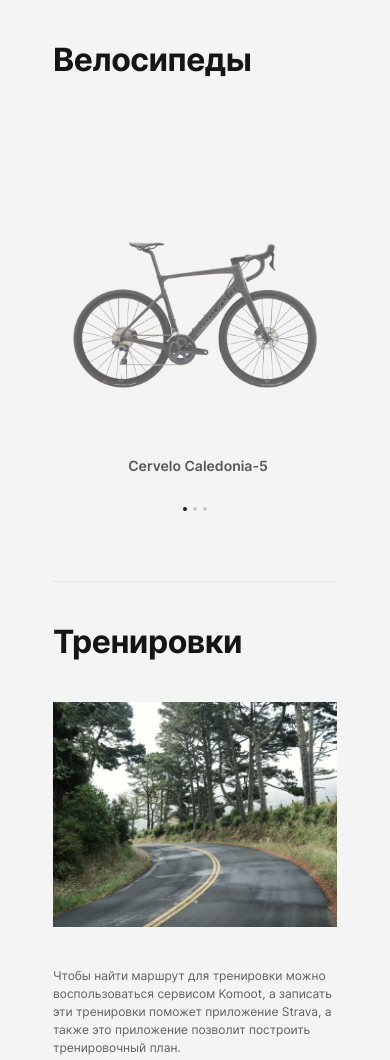
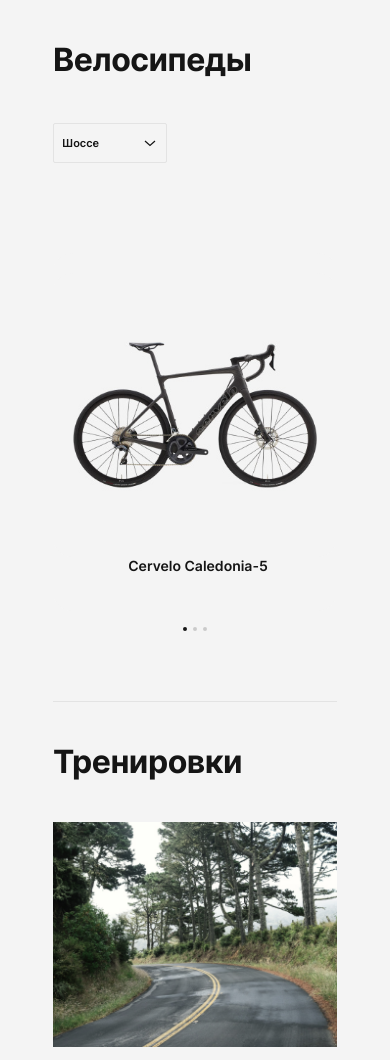
Before and after one commit to steanull/cycling-trip, a plain HTML site: page index.html in a window 390 px wide. Shown: the part 1860-2920 px from the top of the page. Drawn offline with Linux system fonts and the light colour scheme.

Commit message:
added mobile bicycle's swicher

```diff
--- a/index.html
+++ b/index.html
@@ -108,6 +108,7 @@
     </section>
     <section class="bicycles content__bicycles" id="bicycles">
       <h2 class="bicycles__title">Велосипеды</h2>
+      <div class="bicycles__link-value">Шоссе</div>
       <ul class="bicycles__menu">
         <li class="bicycles__menu-item">
           <button type="button" class="bicycles__link bicycles__link_active" data-tabs-path="highway">Шоссе</button>
@@ -244,12 +245,6 @@
   <footer class="footer">
     <section class="footer__wrapper">
       <h2 class="footer__title">Подпишитесь на рассылку —</h2>
-      <!--
-      <form name="footer-form" class="footer__form">
-        <input name="footer-email validate__input" type="text" class="footer__email" placeholder="Ваш e-mail" required>
-        <span class='footer__valid' data-for="number"></span>
-        <button class="footer__submit" type="submit">ок</button>
-      </form>-->
       <form name="footer-form" class="footer__form" novalidate>
       <input type="text" name="number" class="footer__email" placeholder="Ваш e-mail" pattern="([A-z0-9_.-]{1,})@([A-z0-9_.-]{1,}).([A-z]{2,8})" required>
       <span class='footer__valid' data-for="number"></span>
@@ -263,6 +258,7 @@
       </div>
     </section>
   </footer>
+  <script src="scripts/list.js"></script>
   <script src="scripts/form-validation.js"></script>
   <script src="scripts/theme-dark.js"></script>
   <script src="scripts/mobile-menu.js"></script>
--- /dev/null
+++ b/scripts/list.js
@@ -0,0 +1,14 @@
+const listBtn = document.querySelector('.bicycles__link-value');
+const dropList = document.querySelector('.bicycles__menu');
+const dropItem = dropList.querySelectorAll('.bicycles__link');
+
+listBtn.addEventListener('click', function () {
+  dropList.classList.toggle('bicycles__menu_active');
+});
+
+for (let i = 0 ; i < dropItem.length; i++) {
+  dropItem[i].addEventListener('click' , function () {
+    listBtn.innerHTML = dropItem[i].innerHTML;
+    dropList.classList.remove('bicycles__menu_active');
+  }, false );
+};
--- a/scripts/mobile-menu.js
+++ b/scripts/mobile-menu.js
@@ -11,11 +11,3 @@ headerMenuBtn.addEventListener('click', function () {
 headerMenuCloseBtn.addEventListener('click', function () {
   headerMenu.classList.remove('header__menu-wrapper_opened');
 })
-
-
-var form = document.querySelector('.footer__submit');
-
-form.addEventListener('click', function () {
-  document.querySelector('.footer__email').value('Круто!');
-
-})
--- /dev/null
+++ b/styles/modules/blocks/bicycles/__link-value/bicycles__link-value.scss
@@ -0,0 +1,16 @@
+.bicycles__link-value {
+  margin: 40px 0 0;
+  @include font(600, 11px, 14px);
+  color: var(--color-third);
+  padding: 12px 8px;
+  border: 1px solid #E3E3E3;
+  box-sizing: border-box;
+  border-radius: 2px;
+  max-width: 114px;
+  width: 100%;
+  background-image: url("../images/arrow-btn.svg");
+  background-repeat: no-repeat;
+  background-position: 90px;
+  cursor: pointer;
+  position: relative;
+}
--- a/styles/modules/blocks/bicycles/__link/_active/bicycles__link_active.scss
+++ b/styles/modules/blocks/bicycles/__link/_active/bicycles__link_active.scss
@@ -1,3 +1,6 @@
 .bicycles__link_active {
   opacity: 0.6;
+  @include media (767px) {
+    opacity: 1;
+  }
 }
--- a/styles/modules/blocks/bicycles/__link/bicycles__link.scss
+++ b/styles/modules/blocks/bicycles/__link/bicycles__link.scss
@@ -14,4 +14,11 @@
     opacity: 0.75;
     font-weight: 600;
   }
+  @include media(767px) {
+    @include font(600, 11px, 14px);
+    color: var(--color-third);
+    opacity: 1;
+    padding: 12px 8px;
+    box-sizing: border-box;
+  }
 }
--- /dev/null
+++ b/styles/modules/blocks/bicycles/__menu/_active/bicycles__menu_active.scss
@@ -0,0 +1,3 @@
+.bicycles__menu_active {
+  display: grid;
+}
--- a/styles/modules/blocks/bicycles/__menu/bicycles__menu.scss
+++ b/styles/modules/blocks/bicycles/__menu/bicycles__menu.scss
@@ -14,5 +14,17 @@
 
   @include media(767px) {
     display: none;
+    justify-content: left;
+    grid-template-columns: minmax(min-content, max-content);
+    grid-template-rows: repeat(3, minmax(min-content, max-content));
+    margin-top: 130px;
+    z-index: 999;
+    padding: 12px 8px;
+    border: 1px solid #E3E3E3;
+    box-sizing: border-box;
+    border-radius: 2px;
+    max-width: 114px;
+    width: 100%;
+    position: absolute;
   }
 }
--- a/styles/modules/blocks/footer/__wrapper/footer__wrapper.scss
+++ b/styles/modules/blocks/footer/__wrapper/footer__wrapper.scss
@@ -13,9 +13,12 @@
   }
 
   @include media(767px) {
-    max-width: 284px;
+    max-width: 300px;
+    width: 100%;
     font-size: 16px;
+    box-sizing: border-box;
     line-height: 22px;
-    padding: 60px 0 16px;
+    padding: 60px 18px 16px;
+    margin: 0;
   }
 }
--- a/styles/style.scss
+++ b/styles/style.scss
@@ -79,6 +79,7 @@
 @import './modules/blocks/bicycles/__link/_theme-dark/bicycle__link_theme-dark.scss';
 @import './modules/blocks/bicycles/__link/_active/bicycles__link_active';
 @import './modules/blocks/bicycles/__menu/bicycles__menu.scss';
+@import './modules/blocks/bicycles/__menu/_active/bicycles__menu_active.scss';
 @import './modules/blocks/bicycles/__desc/bicycles__desc.scss';
 @import './modules/blocks/bicycles/__desc/_theme-dark/bicycles__desc_theme-dark.scss';
 @import './modules/blocks/bicycles/__menu-item/bicycles__menu-item.scss';
@@ -91,6 +92,7 @@
 @import './modules/blocks/bicycles/__indicators/bicycles__indicators';
 @import './modules/blocks/bicycles/__indicator/bicycles__indicator';
 @import './modules/blocks/bicycles/__indicator/_active/bicycles__indicator_active';
+@import './modules/blocks/bicycles/__link-value/bicycles__link-value';
 
 
 /* TRAININGS */
```
Also changed, not shown: images/arrow-btn.svg (added), styles/style.css, 1 other file.
